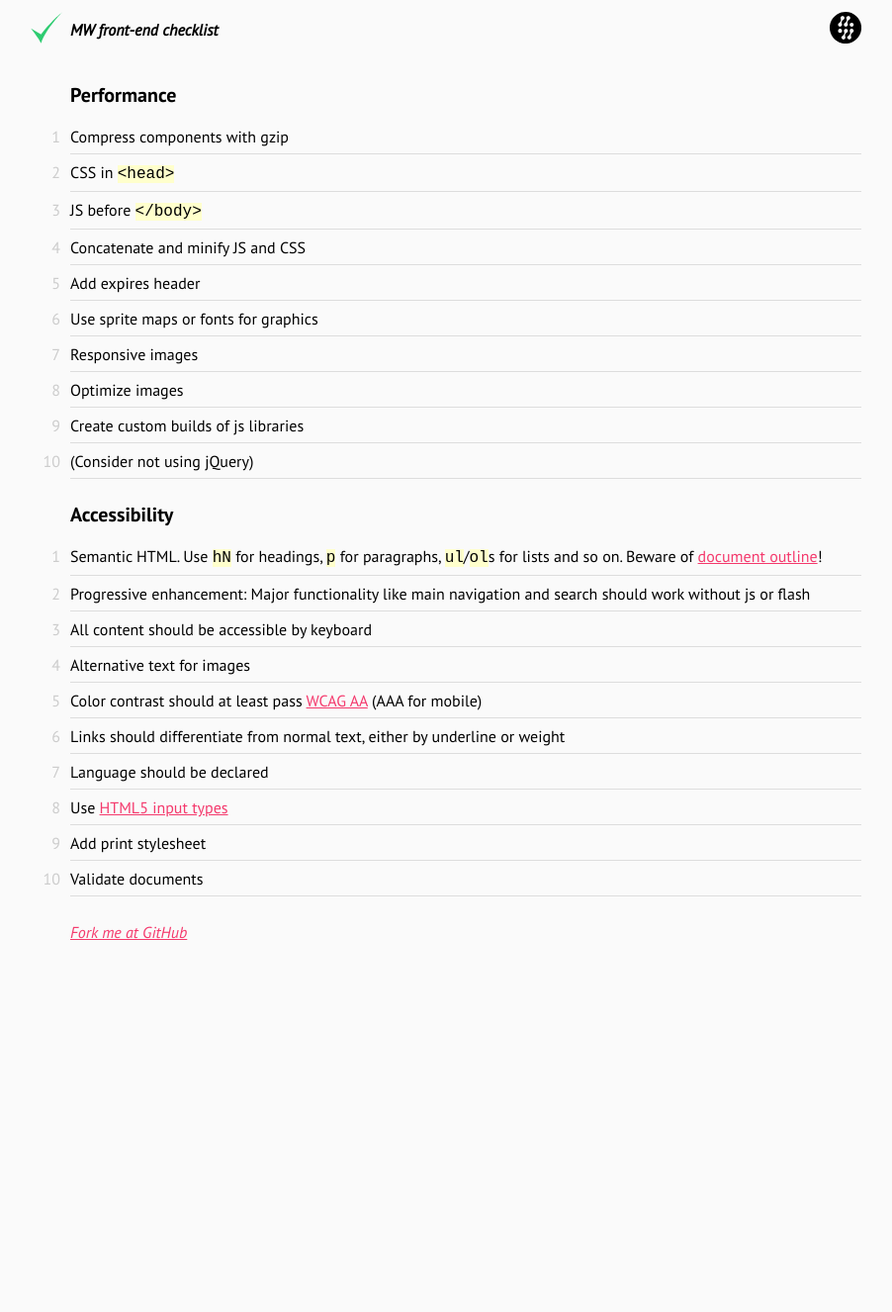
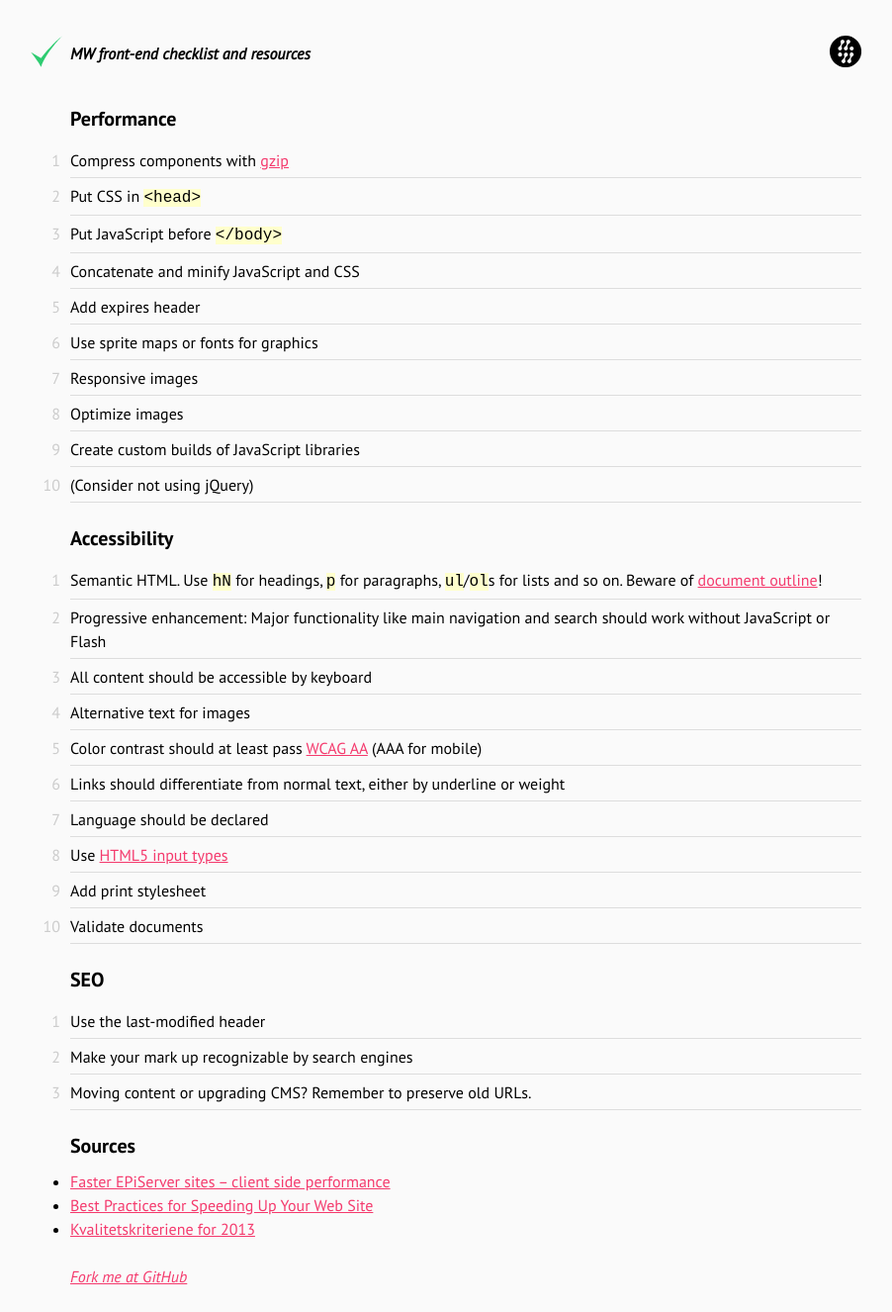
Before and after one commit to jonespen/mw-frontend-checklist, a Jekyll site: the page built from index.html, in a window 1280 px wide. Shown: the whole page at 99% size, without its empty margins (169-1071 px from the left). Built offline with Jekyll 4.4.1, drawn with Linux system fonts in a browser that asks for light colours; Markdown is read by kramdown in place of the engine named in the settings; before the commit the page ends 978 px from its top, so only the background shows below that.

Commit message:
added more content

```diff
--- a/_config.yml
+++ b/_config.yml
@@ -1,4 +1,4 @@
-name: MW front-end checklist
+name: MW front-end checklist and resources
 id: mw-frontend-checklist
 pygments: true
 markdown: rdiscount
--- a/_includes/accessibility.markdown
+++ b/_includes/accessibility.markdown
@@ -3,7 +3,7 @@
 
 1. Semantic HTML. Use `hN` for headings, `p` for paragraphs, `ul`/`ol`s for lists and so on. Beware of [document outline](https://developer.mozilla.org/en-US/docs/Web/HTML/Sections_and_Outlines_of_an_HTML5_document)!
     * A simple way to test this is to disable css using The Web Developer plugin ([firefox](https://addons.mozilla.org/en-US/firefox/addon/web-developer/), [chrome](https://chrome.google.com/webstore/detail/web-developer/bfbameneiokkgbdmiekhjnmfkcnldhhm?hl=en))
-1. Progressive enhancement: Major functionality like main navigation and search should work without js or flash
+1. Progressive enhancement: Major functionality like main navigation and search should work without JavaScript or Flash
 1. All content should be accessible by keyboard
     * Don't mess with `tabindex`
     * Remember to style `:focus`
--- /dev/null
+++ b/_includes/other.markdown
@@ -0,0 +1,6 @@
+
+## Other
+
+1. Remember CSS vendor prefixes for other browsers than webkit
+	* [Removing Vendor Prefixes from Compass Stylesheets](http://compass-style.org/help/tutorials/exclude_vendor_prefixes/)
+	* [Using grunt auto prefixer](http://alebelcor.github.io/2013/how-to-stop-worrying-about-css-vendor-prefixes/)
--- a/_includes/performance.markdown
+++ b/_includes/performance.markdown
@@ -1,10 +1,11 @@
 
 ## Performance
 
-1. Compress components with gzip
-1. CSS in `<head>`
-1. JS before `</body>`
-3. Concatenate and minify JS and CSS
+1. Compress components with [gzip](http://developer.yahoo.com/performance/rules.html#gzip)
+1. Put CSS in `<head>`
+1. Put JavaScript before `</body>`
+    * JavaScript scripts block parallel downloads; that is, when a script is downloading, the browser will not start any other downloads. To help the page load faster, move scripts to the bottom of the page if they are deferrable.
+3. Concatenate and minify JavaScript and CSS
     * [SquishIt](http://nuget.org/packages/SquishIt/)
     * [System.Web.Optimization](http://nuget.org/packages/microsoft.web.optimization)
     * [grunt-usemin](https://github.com/yeoman/grunt-usemin)
@@ -19,7 +20,7 @@
     * [Smush.it](http://www.smushit.com/ysmush.it/)
     * [Geta.ImageOptimization](http://www.frederikvig.com/2012/05/faster-episerver-sites-image-optimization/) for EPiServer
     * [grunt-contrib-imagemin](https://github.com/gruntjs/grunt-contrib-imagemin)
-8. Create custom builds of js libraries
-    * Many js libs have custom build tools, letting you get only the parts you need. For example, modernizr and jQuery UI provides this.
+8. Create custom builds of JavaScript libraries
+    * Many JavaScript libs have custom build tools, letting you get only the parts you need. For example, [Modernizr](http://modernizr.com/download/) and [jQuery UI](http://jqueryui.com/download/) provides this.
 9. (Consider not using jQuery)
     * http://remysharp.com/2013/04/19/i-know-jquery-now-what/
--- /dev/null
+++ b/_includes/seo.markdown
@@ -0,0 +1,10 @@
+
+## SEO
+
+1. Use the last-modified header
+	* [The EPiServer CMS Output Cache Explained](http://joelabrahamsson.com/the-episerver-cms-output-cache-explained/)
+1. Make your mark up recognizable by search engines
+	* [Schema.org getting started guide](http://schema.org/docs/gs.html)
+1. Moving content or upgrading CMS? Remember to preserve old URLs.
+	* [BVN.404Handler](https://www.coderesort.com/p/epicode/wiki/404Handler) lets you redirect URLs in EPiServer
+	* If a lot of content is moved around, consider [Epinova.PermanentLinkKeeper](http://www.epinova.no/en/blog/arve-systad/dates/2012/5/epinova-permanentlinkkeeper-released/)
--- /dev/null
+++ b/_includes/sources.markdown
@@ -0,0 +1,6 @@
+
+## Sources
+
+* [Faster EPiServer sites – client side performance](http://www.frederikvig.com/2011/10/faster-episerver-sites-client-side-performance/)
+* [Best Practices for Speeding Up Your Web Site](http://developer.yahoo.com/performance/rules.html)
+* [Kvalitetskriteriene for 2013](http://kvalitet.difi.no/kriteriesett/kvalitetskriterier2013/)
--- a/assets/css/main.css
+++ b/assets/css/main.css
@@ -543,7 +543,7 @@ html {
 @media -sass-debug-info{filename{font-family:file\:\/\/\/Users\/jon\.kvisler\/Sites\/labs\/mw-frontend-checklist\/assets\/scss\/main\.scss}line{font-family:\0000340}}
 body {
   max-width: 800px;
-  margin: 0 auto;
+  margin: 1.5em auto 0;
   background: #fafafa;
 }
 
@@ -641,13 +641,22 @@ main {
 }
 
 @media -sass-debug-info{filename{font-family:file\:\/\/\/Users\/jon\.kvisler\/Sites\/labs\/mw-frontend-checklist\/assets\/scss\/main\.scss}line{font-family:\00003111}}
-ol {
+ol, ul {
   margin-top: 0;
+}
+
+@media -sass-debug-info{filename{font-family:file\:\/\/\/Users\/jon\.kvisler\/Sites\/labs\/mw-frontend-checklist\/assets\/scss\/main\.scss}line{font-family:\00003115}}
+ul {
+  padding-left: 0;
+}
+
+@media -sass-debug-info{filename{font-family:file\:\/\/\/Users\/jon\.kvisler\/Sites\/labs\/mw-frontend-checklist\/assets\/scss\/main\.scss}line{font-family:\00003119}}
+.lists ol {
   counter-reset: countah;
   list-style: none;
 }
-@media -sass-debug-info{filename{font-family:file\:\/\/\/Users\/jon\.kvisler\/Sites\/labs\/mw-frontend-checklist\/assets\/scss\/main\.scss}line{font-family:\00003115}}
-ol > li {
+@media -sass-debug-info{filename{font-family:file\:\/\/\/Users\/jon\.kvisler\/Sites\/labs\/mw-frontend-checklist\/assets\/scss\/main\.scss}line{font-family:\00003122}}
+.lists ol > li {
   border-bottom-style: solid;
   border-bottom-width: 0.0625em;
   padding-bottom: 0.3125em;
@@ -657,8 +666,8 @@ ol > li {
   border-color: #ddd;
   position: relative;
 }
-@media -sass-debug-info{filename{font-family:file\:\/\/\/Users\/jon\.kvisler\/Sites\/labs\/mw-frontend-checklist\/assets\/scss\/main\.scss}line{font-family:\00003122}}
-ol > li:before {
+@media -sass-debug-info{filename{font-family:file\:\/\/\/Users\/jon\.kvisler\/Sites\/labs\/mw-frontend-checklist\/assets\/scss\/main\.scss}line{font-family:\00003129}}
+.lists ol > li:before {
   content: counter(countah);
   counter-increment: countah;
   position: absolute;
@@ -670,19 +679,19 @@ ol > li:before {
   width: 20px;
   color: #ccc;
 }
-@media -sass-debug-info{filename{font-family:file\:\/\/\/Users\/jon\.kvisler\/Sites\/labs\/mw-frontend-checklist\/assets\/scss\/main\.scss}line{font-family:\00003132}}
-ol > li.accordion:hover {
+@media -sass-debug-info{filename{font-family:file\:\/\/\/Users\/jon\.kvisler\/Sites\/labs\/mw-frontend-checklist\/assets\/scss\/main\.scss}line{font-family:\00003139}}
+.lists ol > li.accordion:hover {
   cursor: pointer;
 }
-@media -sass-debug-info{filename{font-family:file\:\/\/\/Users\/jon\.kvisler\/Sites\/labs\/mw-frontend-checklist\/assets\/scss\/main\.scss}line{font-family:\00003134}}
-ol > li.accordion:hover:before {
+@media -sass-debug-info{filename{font-family:file\:\/\/\/Users\/jon\.kvisler\/Sites\/labs\/mw-frontend-checklist\/assets\/scss\/main\.scss}line{font-family:\00003141}}
+.lists ol > li.accordion:hover:before {
   color: #f43a6d;
 }
-@media -sass-debug-info{filename{font-family:file\:\/\/\/Users\/jon\.kvisler\/Sites\/labs\/mw-frontend-checklist\/assets\/scss\/main\.scss}line{font-family:\00003140}}
-ol > li.on:before {
+@media -sass-debug-info{filename{font-family:file\:\/\/\/Users\/jon\.kvisler\/Sites\/labs\/mw-frontend-checklist\/assets\/scss\/main\.scss}line{font-family:\00003147}}
+.lists ol > li.on:before {
   color: #f43a6d;
 }
-@media -sass-debug-info{filename{font-family:file\:\/\/\/Users\/jon\.kvisler\/Sites\/labs\/mw-frontend-checklist\/assets\/scss\/main\.scss}line{font-family:\00003145}}
-ol ul {
+@media -sass-debug-info{filename{font-family:file\:\/\/\/Users\/jon\.kvisler\/Sites\/labs\/mw-frontend-checklist\/assets\/scss\/main\.scss}line{font-family:\00003152}}
+.lists ol ul {
   display: none;
 }
--- a/assets/js/main.js
+++ b/assets/js/main.js
@@ -1,4 +1,4 @@
-var $list = $('main > ol');
+var $list = $('.lists ol');
 
 $list.find('> li').each(function() {
 	var $this = $(this),
--- a/index.html
+++ b/index.html
@@ -10,6 +10,27 @@ layout: default
 	{% include accessibility.markdown %}
 {% endcapture %}
 
-{{ performance | markdownify }}
+{% capture seo %}
+	{% include seo.markdown %}
+{% endcapture %}
 
-{{ accessibility | markdownify }}
+{% capture sources %}
+	{% include sources.markdown %}
+{% endcapture %}
+
+<div class="lists">
+
+	{{ performance | markdownify }}
+
+	{{ accessibility | markdownify }}
+
+	{{ seo | markdownify }}
+
+
+</div>
+
+<div class="sources">
+
+	{{ sources | markdownify }}
+
+</div>
```
Also changed, not shown: assets/scss/main.scss (+9 -2 lines).
